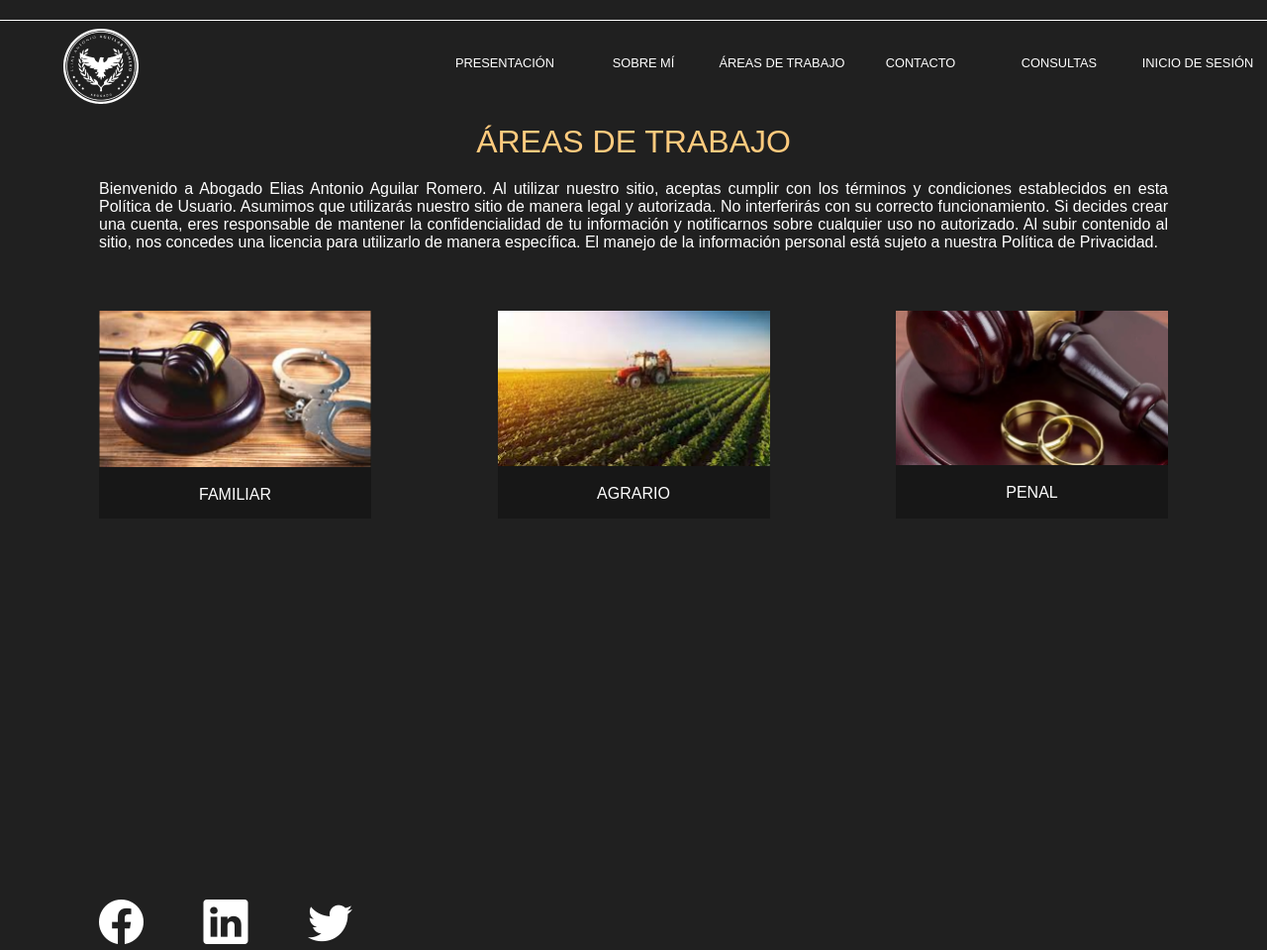
After one commit to jlsxmo/pi_pm, a PHP site: page /workspaces.html in a window 1280 px wide. The commit adds this page. Shown: the whole page at 99% size. Run offline with PHP 8.4, Linux system fonts and the light colour scheme.

Commit message:
áreas de trabajo

```diff
--- a/Contacto.HTML
+++ b/contact.html
@@ -5,7 +5,7 @@
     <meta name="viewport" content="width=device-width, initial-scale=1.0">
     <title>Contacto</title>
     <link rel="stylesheet" href="Index.CSS">
-    <link rel="stylesheet" href="CSS/Contacto.CSS">
+    <link rel="stylesheet" href="./css/contact.css">
 
     <script src="https://kit.fontawesome.com/a076d05399.js"></script>
     <script src="JS/Contacto.js"></script>
--- /dev/null
+++ b/css/footer.css
@@ -0,0 +1,17 @@
+footer {
+  margin-top: 30%;
+  margin-left: 100px;
+  width: 20%;
+  justify-content: space-between;
+}
+
+footer nav {
+  display: flex;
+  justify-content: space-between;
+}
+
+footer nav a i{
+  color: white;
+  text-decoration: none;
+  font-size: 45px;
+}
--- a/css/header.css
+++ b/css/header.css
@@ -1,3 +1,63 @@
+header { /* Encabezado global */
+  border-top: 1px solid white;
+  display: flex;
+  margin-top: 20px;
+}
+
+header section { /* Sección que contiene el enlace-logo */
+  margin-left: 64px;
+  margin-top: 8px;
+}
+
+header section a { /* Enlace de la sección */
+  display: flex;
+}
+
+header section a img{ /* El logo de la sección */
+  width: 76px; height: 76px; /* La imágen ya tiene este tamaño por defecto */
+}
+
+/* ***** */
+
+header nav{ /* El nav que contiene la lista de enlaces */
+  margin-left: 300px;
+  width: 100%; height: auto;
+  display: flex;
+}
+
+header nav ul { /* La lista de enlaces */
+  display: flex;
+  width: 100%;
+  list-style: none;
+  margin: 0;
+  padding: 0;
+  align-items: center;
+  justify-content: space-around; /* Distribuye los elementos equitativamente */
+}
+
+header nav ul li { /* Cada item de la lista */
+  display: flex;
+  align-items: center;
+  justify-content: center;
+  width: 100%; height: 100%;
+}
+
+header nav ul li a { /* El enlace de cada item */
+  color: white;
+  font-size: 1vw;
+  font-weight: lighter;
+  text-decoration: none;
+  display: flex;
+  align-items: center;
+  justify-content: center;
+  width: 100%; height: 100%;
+}
+
+nav ul li a:hover {
+  border-top: 5px solid #FFCB7E;
+}
+
+/*
 header {
   margin-top: 5vh;
   border-top: 0.2vw solid white;
@@ -29,3 +89,8 @@ nav ul li a {
   text-decoration: none;
   font-size: 1vw;
 }
+
+nav ul li a:hover {
+  border-top-color: #FFCB7E;
+}
+*/
--- a/css/presentation.css
+++ b/css/presentation.css
@@ -55,7 +55,7 @@ body::after {
     width: 45%; /* Ajusta el ancho al 45% del contenedor */
     max-width: 100%; /* Asegura que no exceda el ancho máximo */
     height: auto; /* Permite ajuste automático de la altura */
-    border: 0.1vw solid black; /* Borde blanco de 0.1vw */
+    border: 0.1vw solid #202020;
     border-radius: 2%;
     overflow: hidden; /* Oculta cualquier parte de la imagen que exceda el contenedor */
     padding: 1%;
--- /dev/null
+++ b/css/workspaces.css
@@ -0,0 +1,51 @@
+* {
+  margin: 0;
+  padding: 0;
+  box-sizing: border-box;
+  /*border: 1px solid white;*//*Para ver los elementos como bloques*/
+}
+
+body {
+  background-color: #202020;
+  color: white;
+  font-family: Arial, sans-serif;
+}
+
+h1 {
+  text-align: center;
+  margin-top: 20px;
+  color: #FFCB7E;
+  font-weight: lighter;
+}
+
+p {
+  margin-top: 20px;
+  padding: 0 100px;
+  text-align: justify;
+}
+
+div.galeria { /* Donde están todas las imagenes */
+  margin: 60px 100px;
+  display: flex;
+  justify-content: space-between;
+}
+
+div.imagen { /* El conjunto de imagen y descripción */
+  width: 275px;
+  height: auto;
+  background-color: #171717;
+}
+
+div.imagen img { /* La imagen literalmente */
+  width: 100%;
+  height: auto;
+}
+
+div.imagen:hover {
+  border: 1px solid gold;
+}
+
+div.desc {
+  padding: 15px;
+  text-align: center;
+}
--- a/index.html
+++ b/index.html
@@ -20,7 +20,7 @@
       <ul>
         <li><a href="presentation.html">PRESENTACIÓN</a></li>
         <li><a href="about-me.html">SOBRE MÍ</a></li>
-        <li><a href="working-areas.html">ÁREAS DE TRABAJO</a></li>
+        <li><a href="workspaces.html">ÁREAS DE TRABAJO</a></li>
         <li><a href="contact.html">CONTACTO</a></li>
         <li><a href="consultations.html">CONSULTAS</a></li>
         <li><a href="login.html">INICIO DE SESIÓN</a></li>
--- a/presentation.html
+++ b/presentation.html
@@ -21,7 +21,7 @@
       <ul>
         <li><a href="presentation.html">PRESENTACIÓN</a></li>
         <li><a href="about-me.html">SOBRE MÍ</a></li>
-        <li><a href="working-areas.html">ÁREAS DE TRABAJO</a></li>
+        <li><a href="workspaces.html">ÁREAS DE TRABAJO</a></li>
         <li><a href="contact.html">CONTACTO</a></li>
         <li><a href="consultations.html">CONSULTAS</a></li>
         <li><a href="login.html">INICIO DE SESIÓN</a></li>
--- /dev/null
+++ b/workspaces.html
@@ -0,0 +1,76 @@
+<!DOCTYPE html>
+<html lang="es">
+
+<head>
+  <meta charset="UTF-8">
+  <meta name="viewport" content="width=device-width, initial-scale=1.0">
+  <title>Áreas de trabajo</title>
+  <link rel="stylesheet" href="./css/header.css">
+  <link rel="stylesheet" href="./css/workspaces.css">
+  <link rel="stylesheet" href="./css/footer.css">
+  <link rel="stylesheet" href="https://cdn.jsdelivr.net/npm/bootstrap-icons@1.5.0/font/bootstrap-icons.css">
+</head>
+
+<body>
+  <header>
+    <section>
+      <a href="index.html">
+        <img src="./imgs/logo_peque.png" alt="Logo pequeño">
+      </a>
+    </section>
+    <nav>
+      <ul>
+        <li><a href="presentation.html">PRESENTACIÓN</a></li>
+        <li><a href="about-me.html">SOBRE MÍ</a></li>
+        <li><a href="workspaces.html">ÁREAS DE TRABAJO</a></li>
+        <li><a href="contact.html">CONTACTO</a></li>
+        <li><a href="consultations.html">CONSULTAS</a></li>
+        <li><a href="login.html">INICIO DE SESIÓN</a></li>
+      </ul>
+    </nav>
+  </header>
+
+  <h1>ÁREAS DE TRABAJO</h1>
+  <p>
+    Bienvenido a Abogado Elias Antonio Aguilar Romero. Al utilizar nuestro sitio, aceptas cumplir con los términos y
+    condiciones establecidos en esta Política de Usuario. Asumimos que utilizarás nuestro sitio de manera legal y
+    autorizada. No interferirás con su correcto funcionamiento. Si decides crear una cuenta, eres responsable de
+    mantener la confidencialidad de tu información y notificarnos sobre cualquier uso no autorizado. Al subir contenido
+    al sitio, nos concedes una licencia para utilizarlo de manera específica. El manejo de la información personal está
+    sujeto a nuestra Política de Privacidad.
+  </p>
+
+  <!-- Galería de imagenes -->
+  <div class="galeria">
+    <div class="imagen">
+      <img src="./imgs/familiar.png" alt="Familiar">
+      <div class="desc">FAMILIAR</div>
+    </div>
+
+    <div class="imagen">
+      <img src="./imgs/agrario.png" alt="Agrario">
+      <div class="desc">AGRARIO</div>
+    </div>
+
+    <div class="imagen">
+      <img src="./imgs/penal.png" alt="Familiar">
+      <div class="desc">PENAL</div>
+    </div>
+  </div>
+
+  <footer>
+    <nav>
+      <a href="https://www.facebook.com/eliasantonio.aguilarromero?mibextid=LQQJ4d">
+        <i class="bi bi-facebook"></i>
+      </a>
+      <a href="https://mx.linkedin.com/in/el%C3%ADas-antonio-aguilar-romero-55427b1b7">
+        <i class="bi bi-linkedin"></i>
+      </a>
+      <a href="#">
+        <i class="bi bi-twitter"></i>
+      </a>
+    </nav>
+  </footer>
+</body>
+
+</html>
```
Also changed, not shown: css/contact.css (renamed from css/Contacto.CSS), imgs/agrario.png (added), imgs/familiar.png (added), imgs/penal.png (added). Lines whose indentation alone changed are shown as unchanged.
